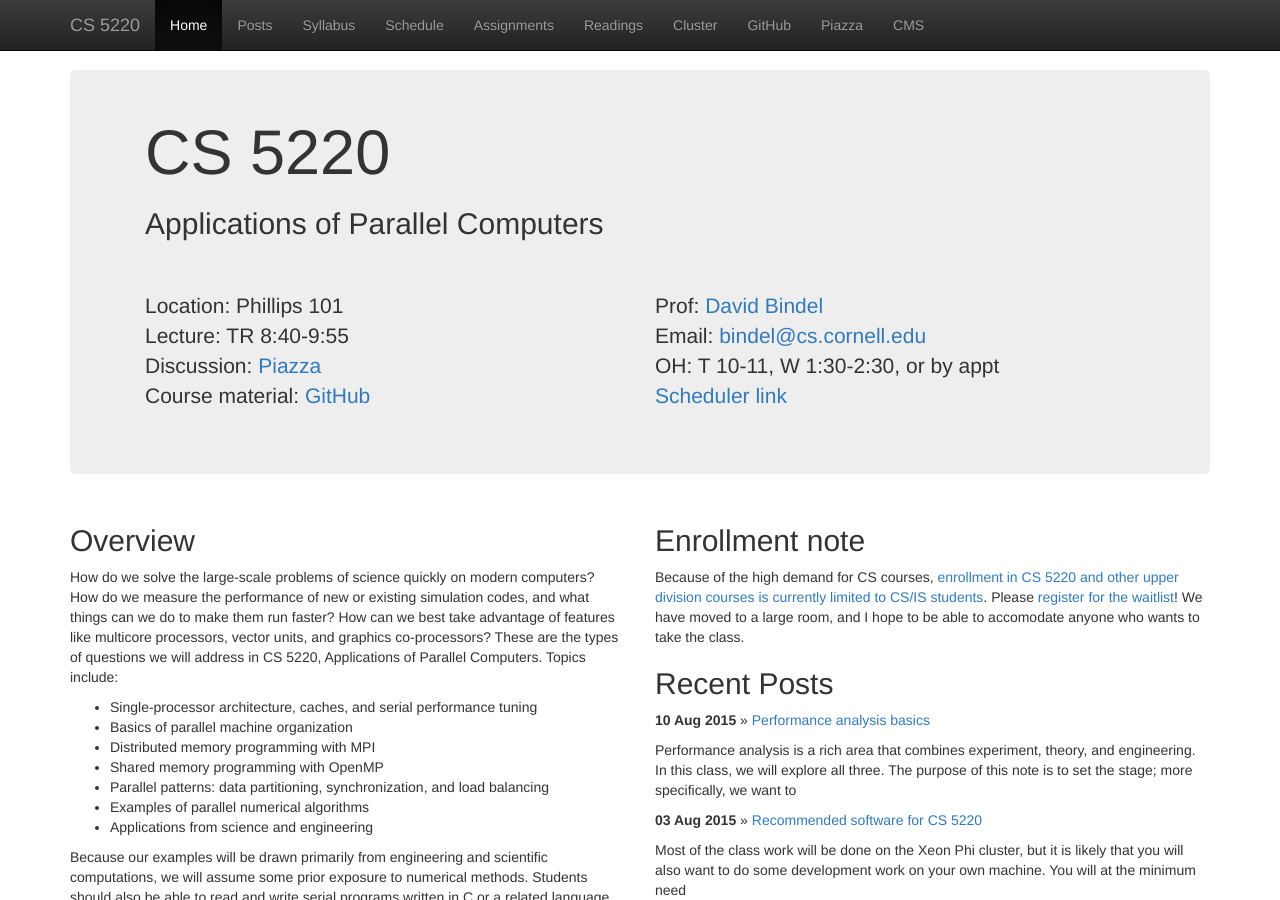
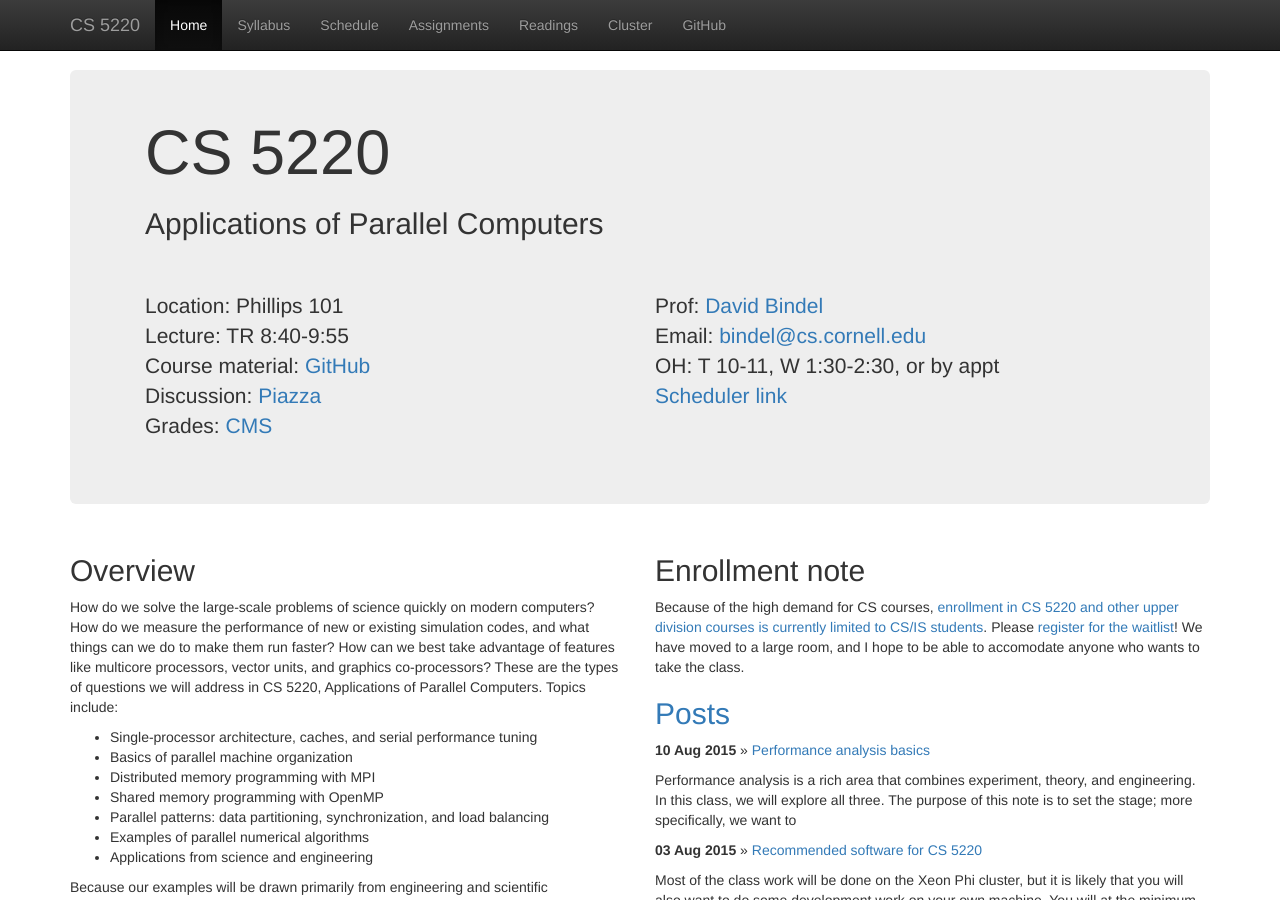
Before and after one commit to cornell-cs5220-f15/cornell-cs5220-f15.github.io, a Jekyll site: the page built from index.html, in a window 1280 px wide and 900 px high. Built offline with Jekyll 4.4.1, drawn with Linux system fonts in a browser that asks for light colours; nearby versions of some CDN libraries.

Commit message:
Trimming navbars.

```diff
--- a/_data/navpages.yml
+++ b/_data/navpages.yml
@@ -1,7 +1,5 @@
 - link: index
   name: Home
-- link: posts
-  name: Posts
 - link: syllabus
   name: Syllabus
 - link: schedule
--- a/_includes/cs5220_head.html
+++ b/_includes/cs5220_head.html
@@ -12,8 +12,9 @@
       <p>
         Location: Phillips 101<br/>
         Lecture: TR 8:40-9:55<br/>
-        Discussion: <a href="https://piazza.com/">Piazza</a><br/>
-        Course material: <a href="https://github.com/cornell-cs5220-f15">GitHub</a>
+        Course material: <a href="https://github.com/cornell-cs5220-f15">GitHub</a><br/>
+        Discussion: <a href="https://piazza.com/cornell/fall2015/cs5220">Piazza</a><br/>
+        Grades: <a href="http://cms.csuglab.cornell.edu">CMS</a>
       </p>
     </div>
     <div class="col-xs-7 col-sm-6 col-md-6 col-lg-6">
--- a/_includes/navbar.html
+++ b/_includes/navbar.html
@@ -25,8 +25,6 @@
         </li>
         {% endfor %}
         <li><a href="https://github.com/cornell-cs5220-f15/">GitHub</a></li>
-        <li><a href="https://piazza.com/cornell/fall2015/cs5220">Piazza</a></li>
-        <li><a href="http://cms.csuglab.cornell.edu/">CMS</a></li>
       </ul>
     </div><!--/.nav-collapse -->
   </div>
--- a/index.html
+++ b/index.html
@@ -61,7 +61,7 @@ layout: top
         hope to be able to accomodate anyone who wants to take the class.
     </p>
 
-    <h2>Recent Posts</h2>
+    <h2><a href="posts.html">Posts</a></h2>
     {% for post in site.posts limit:10 %}
     <p class="hanging-indent">
       <strong>{{ post.date | date_to_string }}</strong> &raquo;
```
